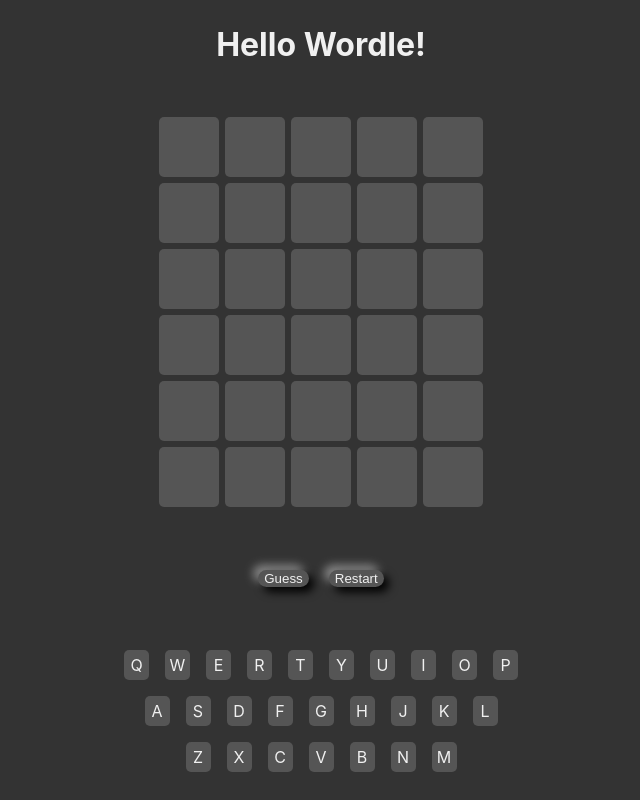
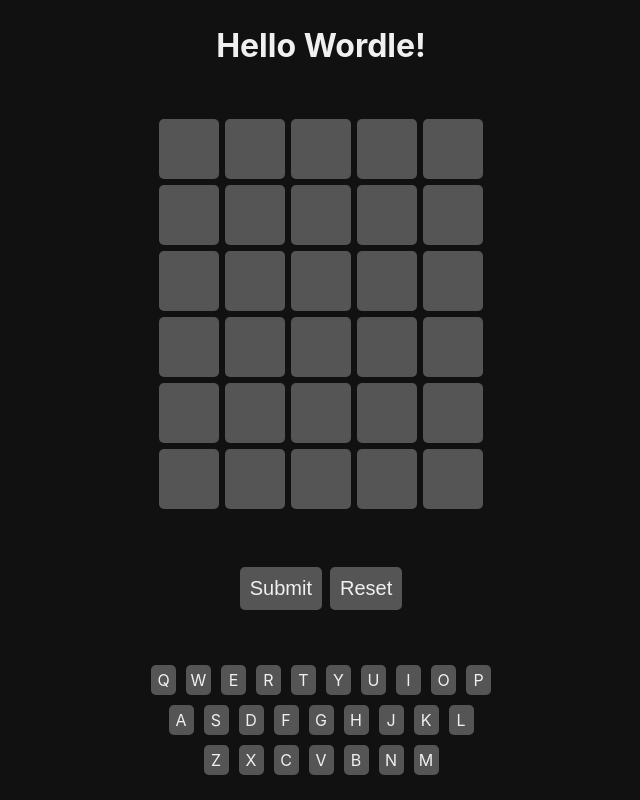
Before and after one commit to nicolasbrandao/hello-wordle, a Next.js app: page / in a window 1280 px wide. Shown: the whole page, without its empty margins (319-959 px from the left). Built offline with nearby package versions, Linux system fonts and the light colour scheme.

Commit message:
REF: merge existing conflicts

```diff
--- a/components/game.tsx
+++ b/components/game.tsx
@@ -1,15 +1,21 @@
-import React, { useEffect } from "react";
+import React from "react";
 import { useRef } from "react";
 import VirtualKeyboard from "../components/qwertKeyboard";
-import { Button, Container, DebugContainer, InputBox, Key } from "./styled";
+import {
+  Box,
+  Button,
+  Container,
+  DebugContainer,
+  InputBox,
+  Key,
+} from "./styled";
 import { GameStatus, useActions, useViewState } from "../context/gameState";
-
-import words5chars from "../words_of_5_chars.json";
-
-// const debug = true;
-const debug = false;
+import Navbar from "./navbar";
+import { useTheme } from "styled-components";
 
 export default function Home() {
+  const theme = useTheme();
+
   const totalAttempts = 5;
 
   const state = useViewState();
@@ -23,8 +29,8 @@
   const gameStatus = !end
     ? GameStatus.InProgress
     : won
-    ? GameStatus.Won
-    : GameStatus.Failed;
+      ? GameStatus.Won
+      : GameStatus.Failed;
 
   const handleKeyPress = (letter: string) => {
     const index = state.guess.findIndex((g) => g === "");
@@ -37,34 +43,17 @@
     }
   };
 
-  const currentAttemptIndex = attempts.length;
-  const currentAttempts = attempts.slice(0, currentAttemptIndex);
-
-  const getBestColorForAttemptKey = (letter: string) => {
-    return currentAttempts.reduce((bestColor, attempt) => {
-      const attemptLetter = attempt.find(
-        (item) => item.letter.toLowerCase() === letter.toLowerCase()
-      );
-      if (!attemptLetter) return bestColor;
-      if (state.targetWord.includes(letter)) return "yellow";
-      if (state.targetWord[attempt.indexOf(attemptLetter)] === letter)
-        return "green";
-
-      return "red";
-    }, "#555");
-  };
-
   const getBestColorForKey = (letter: string) => {
-    let bestColor = "#555"; // Default color (no color)
+    let bestColor = "#555";
 
     state.attempts.forEach((attempt) => {
       attempt.forEach((item) => {
         if (item.letter.toLowerCase() === letter.toLowerCase()) {
-          if (item.color === "green") return (bestColor = "green");
-          else if (item.color === "yellow" && bestColor !== "green")
-            bestColor = "yellow";
-          else if (item.color === "red" && bestColor !== "yellow")
-            bestColor = "red";
+          if (item.color === "green") return (bestColor = theme.colors.success);
+          else if (item.color === "yellow" && bestColor !== theme.colors.success)
+            bestColor = theme.colors.warning;
+          else if (item.color === "red" && bestColor !== theme.colors.warning)
+            bestColor = theme.colors.error;
         }
       });
     });
@@ -73,9 +62,6 @@
   };
 
   const handleGuess = () => {
-    console.log("handleGuess");
-    console.log({ state });
-
     if (state.status !== GameStatus.InProgress)
       return alert("Game is over, Please Restart");
 
@@ -103,10 +89,6 @@
     });
   };
 
-  useEffect(() => {
-    console.log({ state });
-  }, [state]);
-
   const filledAttempts = state.attempts.filter((attempt) =>
     attempt.every((item) => item.letter !== "")
   );
@@ -131,7 +113,7 @@
         <div>attemps : {JSON.stringify(state.attempts)}</div>
         <div>guesss : {state.guess}</div>
       </DebugContainer> */}
-      <h1>Hello Wordle!</h1>
+      <Navbar />
       {state.status === GameStatus.Won && <h2>You Won</h2>}
       {state.status === GameStatus.Failed && <h2>You Lost</h2>}
       <div>
@@ -143,12 +125,22 @@
             >
               {(
                 attempts[index] ||
-                Array(targetWord.length).fill({ letter: "", color: "#555" })
-              ).map(({ letter, color }, index) => (
-                <Key key={`${letter} ${index}`} color={color}>
-                  {letter}
-                </Key>
-              ))}
+              Array(targetWord.length).fill({ letter: "", color: "#555" })
+              ).map(({ letter, color }, innerIndex) => {
+                let bestColor = color;
+                if (letter.toLowerCase() === letter.toLowerCase()) {
+                  if (color === "green") bestColor = theme.colors.success;
+                  else if (color === "yellow" && bestColor !== theme.colors.success)
+                    bestColor = theme.colors.warning;
+                  else if (color === "red" && bestColor !== theme.colors.warning)
+                    bestColor = theme.colors.error;
+                }
+                return (
+                  <Key color={bestColor} key={`${letter} ${innerIndex}`}>
+                    {letter}
+                  </Key>
+                );
+              })}
             </div>
           ))}
         </div>
@@ -164,8 +156,6 @@
               {state.guess.map((g, index) => (
                 <InputBox
                   key={index}
-                  ref={(ref) => (inputRefs.current[index] = ref)}
-                  value={g}
                   maxLength={1}
                   onChange={(e) =>
                     dispatch({
@@ -173,6 +163,8 @@
                       payload: { index, letter: e.target.value },
                     })
                   }
+                  ref={(ref) => (inputRefs.current[index] = ref)}
+                  value={g}
                 />
               ))}
             </div>
@@ -187,7 +179,7 @@
               {Array(targetWord.length)
                 .fill({ letter: "", color: "#555" })
                 .map(({ letter, color }, index) => (
-                  <Key key={`${letter} ${index}`} color={color}>
+                  <Key color={color} key={`${letter} ${index}`}>
                     {letter}
                   </Key>
                 ))}
@@ -195,18 +187,18 @@
           ))}
         </div>
       </div>
-      <div>
+      <Box>
         {state.status === GameStatus.InProgress && (
-          <Button onClick={handleGuess}>Guess</Button>
+          <Button onClick={handleGuess}>Submit</Button>
         )}
         <Button
           onClick={() => {
             dispatch({ type: "RESTART_GAME" });
           }}
         >
-          Restart
+          Reset
         </Button>
-      </div>
+      </Box>
       <VirtualKeyboard
         getBestColorForKey={getBestColorForKey}
         handleKeyPress={handleKeyPress}
--- /dev/null
+++ b/components/navbar.tsx
@@ -0,0 +1,9 @@
+import { Box } from "./styled";
+
+export default function navbar() {
+  return (
+    <Box>
+      <h1>Hello Wordle!</h1>
+    </Box>
+  );
+}
--- a/components/qwertKeyboard.tsx
+++ b/components/qwertKeyboard.tsx
@@ -1,4 +1,3 @@
-import { FC } from "react";
 import styled from "styled-components";
 
 const Row = styled.div`
@@ -23,20 +22,51 @@
   align-items: center;
   justify-content: center;
   background-color: ${(props) => props.color || "#555"};
-  margin: 3px;
   cursor: pointer;
 `;
 
-interface Props {
-  getBestColorForKey: (letter: string) => string;
-  handleKeyPress: (letter: string) => void;
+type Props = {
+  // FIXME: fix this eslint error
+  // eslint-disable-next-line no-unused-vars
+  getBestColorForKey: (letter: string) => string,
+  // eslint-disable-next-line no-unused-vars
+  handleKeyPress: (letter: string) => void
 }
 
-const VirtualKeyboard: FC<Props> = ({ getBestColorForKey, handleKeyPress }) => {
+function VirtualKeyboard({ getBestColorForKey, handleKeyPress }: Props) {
   const qwertyLayout = [
-    ["Q", "W", "E", "R", "T", "Y", "U", "I", "O", "P"],
-    ["A", "S", "D", "F", "G", "H", "J", "K", "L"],
-    ["Z", "X", "C", "V", "B", "N", "M"],
+    [
+      "Q",
+      "W",
+      "E",
+      "R",
+      "T",
+      "Y",
+      "U",
+      "I",
+      "O",
+      "P"
+    ],
+    [
+      "A",
+      "S",
+      "D",
+      "F",
+      "G",
+      "H",
+      "J",
+      "K",
+      "L"
+    ],
+    [
+      "Z",
+      "X",
+      "C",
+      "V",
+      "B",
+      "N",
+      "M"
+    ],
   ];
 
   return (
@@ -45,8 +75,8 @@
         <Row key={index}>
           {row.map((letter) => (
             <Key
+              color={getBestColorForKey(letter)}
               key={letter}
-              color={getBestColorForKey(letter)}
               onClick={() => handleKeyPress(letter)}
             >
               {letter}
--- a/components/styled.tsx
+++ b/components/styled.tsx
@@ -2,12 +2,18 @@
 
 export const Container = styled.div`
   text-align: center;
-  background-color: #333;
+  background-color: ${props => props.theme.colors.primary};
   color: #f0f0f0;
   min-height: 100vh;
   display: flex;
   flex-direction: column;
   justify-content: space-around;
+`;
+
+export const Box = styled.div`
+  display: flex;
+  align-items: center;
+  justify-content: center;
 `;
 
 export const Key = styled.div`
@@ -17,7 +23,7 @@
   display: flex;
   align-items: center;
   justify-content: center;
-  background-color: ${(props) => props.color || "#555"};
+  background-color: ${(props) => props.color || props.theme.colors.background};
   margin: 3px;
   cursor: pointer;
   font-weight: bold;
@@ -41,9 +47,11 @@
   background: #555;
   border: none;
   color: #f0f0f0;
-  border-radius: 10px;
-  box-shadow: 5px 5px 10px #000, -5px -5px 10px #888;
-  margin: 10px;
+  border-radius: 5px;
+  margin: 4px;
+  font-size: 20px;
+  padding: 10px;
+  display: flex;
 `;
 
 export const DebugContainer = styled.div`
--- a/context/gameState.tsx
+++ b/context/gameState.tsx
@@ -3,9 +3,13 @@
 type AttemptWithColor = { letter: string; color: string }[];
 
 export enum GameStatus {
-  InProgress = "IN_PROGRESS",
-  Won = "WON",
-  Failed = "FAILED",
+  // FIXME: fix this eslint error
+  // eslint-disable-next-line no-unused-vars
+  InProgress,
+  // eslint-disable-next-line no-unused-vars
+  Won,
+  // eslint-disable-next-line no-unused-vars
+  Failed,
 }
 
 interface State {
@@ -44,8 +48,8 @@
             state.targetWord[index].toLowerCase() === letter.toLowerCase()
               ? "green"
               : state.targetWord.toLowerCase().includes(letter.toLowerCase())
-              ? "yellow"
-              : "red",
+                ? "yellow"
+                : "red",
         })
       );
       return {
@@ -53,7 +57,6 @@
         attempts: [...state.attempts, attemptWithColor],
         guess: Array(state.targetWord.length).fill(""),
       };
-
     case "SET_STATUS":
       return { ...state, status: action.payload };
     case "RESTART_GAME":
@@ -92,6 +95,7 @@
     </GameStateContext.Provider>
   );
 };
+
 export const useViewState = (): State => {
   const context = useContext(GameStateContext);
   if (!context) {
--- a/package.json
+++ b/package.json
@@ -4,7 +4,7 @@
     "dev": "next",
     "build": "next build",
     "start": "next start",
-    "lint": "next lint"
+    "lint": "next lint --fix"
   },
   "dependencies": {
     "next": "latest",
@@ -13,6 +13,7 @@
     "styled-components": "^5.3.5"
   },
   "devDependencies": {
+    "@podcodar/eslint-config-next": "^1.6.0",
     "@types/node": "^18.0.0",
     "@types/react": "^18.0.14",
     "@types/react-dom": "^18.0.5",
--- a/pages/_app.tsx
+++ b/pages/_app.tsx
@@ -2,16 +2,16 @@
 import { ThemeProvider, DefaultTheme } from "styled-components";
 import GlobalStyle from "../components/globalstyles";
 
-const theme: DefaultTheme = {
+export const theme: DefaultTheme = {
   colors: {
     primary: "#111",
     secondary: "#0070f3",
     background: "#333",
     text: "#f0f0f0",
     white: "#f0f0f0",
-    error: "#ff0000",
-    warning: "#ffae00",
-    success: "#00ff00",
+    error: "#ba4d34",
+    warning: "#b59f3b",
+    success: "#538d4e",
   },
 };
 
```
Also changed, not shown: components/cards.tsx (deleted, +0 -49 lines), pages/_document.tsx (+8 -8 lines), pages/about.tsx (deleted, +0 -15 lines), .eslintrc.json, 1 other file (tests, documents, lock files or other folders).
